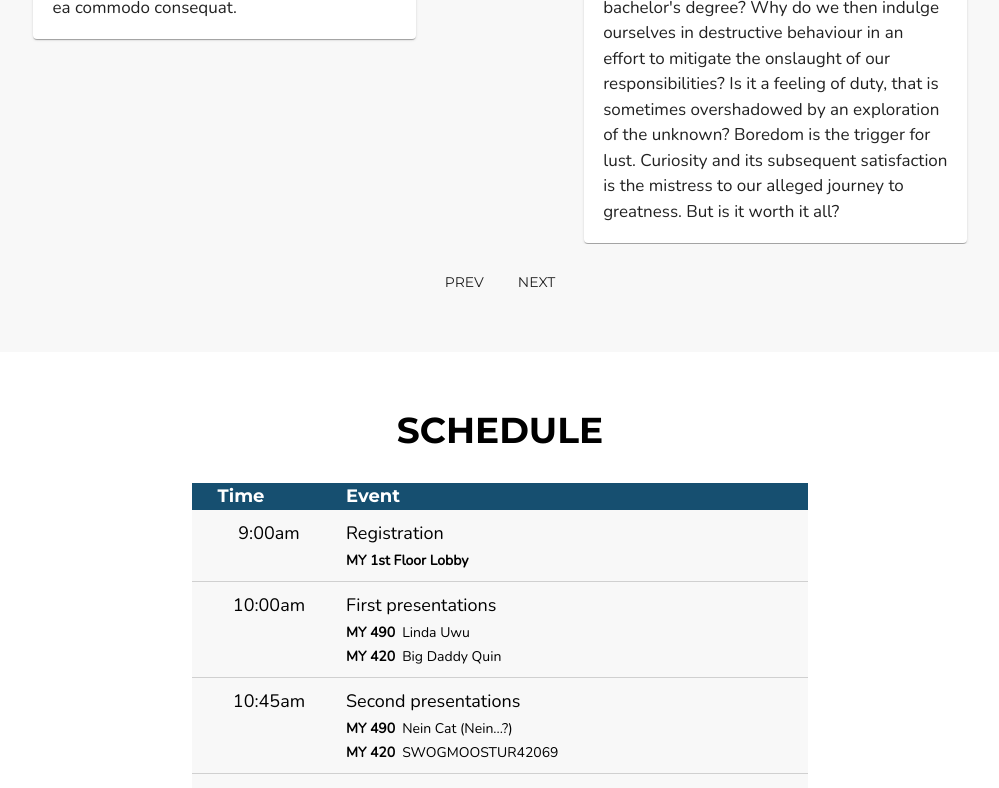
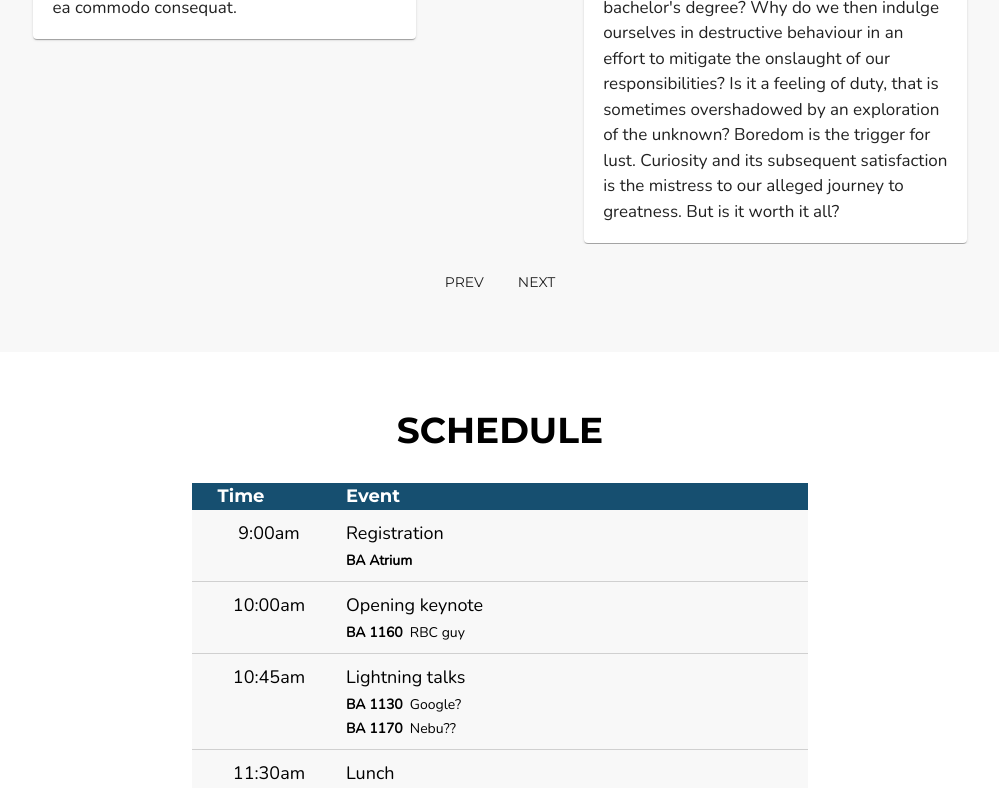
Before and after one commit to rayraykay/hellocon-2020, a React (Create React App) app: page / in a window 1280 px wide. Shown: the part 2000-2788 px from the top of the page, without its empty margins (140-1139 px from the left). Built offline with nearby package versions, Linux system fonts and the light colour scheme.

Commit message:
Changes to schedule and minor style changes

```diff
--- a/src/components/About.jsx
+++ b/src/components/About.jsx
@@ -24,7 +24,7 @@ const About = () => (
         </Typography>
         <br/>
         <Typography className="Text__Paragraph">
-          Due to a finite venue size, registration will be limited on a <strong>first come first serve basis</strong>. Those registering will be charged a $20 deposit that will be refunded upon check-in the day of.
+          Due to a finite venue size, registration will be limited on a <strong>first come first serve basis</strong>. Those registering will be charged a $10 deposit that will be refunded upon check-in the day of.
         </Typography>
       </Grid>
     </Grid>
--- a/src/components/Landing.jsx
+++ b/src/components/Landing.jsx
@@ -44,7 +44,7 @@ const Landing = () => (
           >
             <img src={require("../images/Location.svg")} alt="location" className="Landing__Icon"/>
             <Typography className="Landing__Text--Details">
-              Innis Town Hall
+              Bahen Centre for Information Technology
             </Typography>
           </Grid>
           <Grid
@@ -124,7 +124,7 @@ const Landing = () => (
           >
             <img src={require("../images/Location.svg")} alt="location" className="Landing__Icon"/>
             <Typography className="Landing__Text--Details">
-              Innis Town Hall
+              Bahen Centre for Information Technology
             </Typography>
           </Grid>
           <Grid
--- a/src/components/MenuBar.scss
+++ b/src/components/MenuBar.scss
@@ -21,8 +21,8 @@
   border-color: white;
   border-style: solid;
   border-width: 1px;
-  padding-right: 30px;
-  padding-left: 30px;
+  padding: 11px 30px 10px 30px !important;
+  margin-left: 10px;
 }
 
 // Terrible... but they don't make accessing the inner element easy
--- a/src/resources/schedule.json
+++ b/src/resources/schedule.json
@@ -4,35 +4,31 @@
     "time": "9:00am",
     "details": [
       {
-        "location": "MY 1st Floor Lobby"
+        "location": "BA Atrium"
       }
     ]
   },
   {
-    "event": "First presentations",
+    "event": "Opening keynote",
     "time": "10:00am",
     "details": [
       {
-        "location": "MY 490",
-        "speaker": "Linda Uwu"
-      },
-      {
-        "location": "MY 420",
-        "speaker": "Big Daddy Quin"
+        "location": "BA 1160",
+        "speaker": "RBC guy"
       }
     ]
   },
   {
-    "event": "Second presentations",
+    "event": "Lightning talks",
     "time": "10:45am",
     "details": [
       {
-        "location": "MY 490",
-        "speaker": "Nein Cat (Nein...?)"
+        "location": "BA 1130",
+        "speaker": "Google?"
       },
       {
-        "location": "MY 420",
-        "speaker": "SWOGMOOSTUR42069"
+        "location": "BA 1170",
+        "speaker": "Nebu??"
       }
     ]
   },
@@ -46,30 +42,26 @@
     ]
   },
   {
-    "event": "Third presentations",
+    "event": "Lightning talks",
     "time": "12:30pm",
     "details": [
       {
-        "location": "MY 490",
-        "speaker": "Linda Uwu"
+        "location": "BA 1130",
+        "speaker": "Munvo??"
       },
       {
-        "location": "MY 420",
-        "speaker": "Big Daddy Quin"
+        "location": "BA 1170",
+        "speaker": "???"
       }
     ]
   },
   {
-    "event": "Fourth presentations",
+    "event": "Closing keynote",
     "time": "1:45pm",
     "details": [
       {
-        "location": "MY 490",
-        "speaker": "Nein Cat (Nein...?)"
-      },
-      {
-        "location": "MY 420",
-        "speaker": "SWOGMOOSTUR42069"
+        "location": "BA1160",
+        "speaker": "Daisy Intelligence"
       }
     ]
   },
@@ -78,7 +70,7 @@
     "time": "3:10pm",
     "details": [
       {
-        "location": "MY 150 Lau Auditorium"
+        "location": "BA Atrium"
       }
     ]
   },
@@ -87,7 +79,7 @@
     "time": "3:30pm",
     "details": [
       {
-        "location": "MY 2nd Floor Lobby"
+        "location": "BA Atrium"
       }
     ]
   },
```
